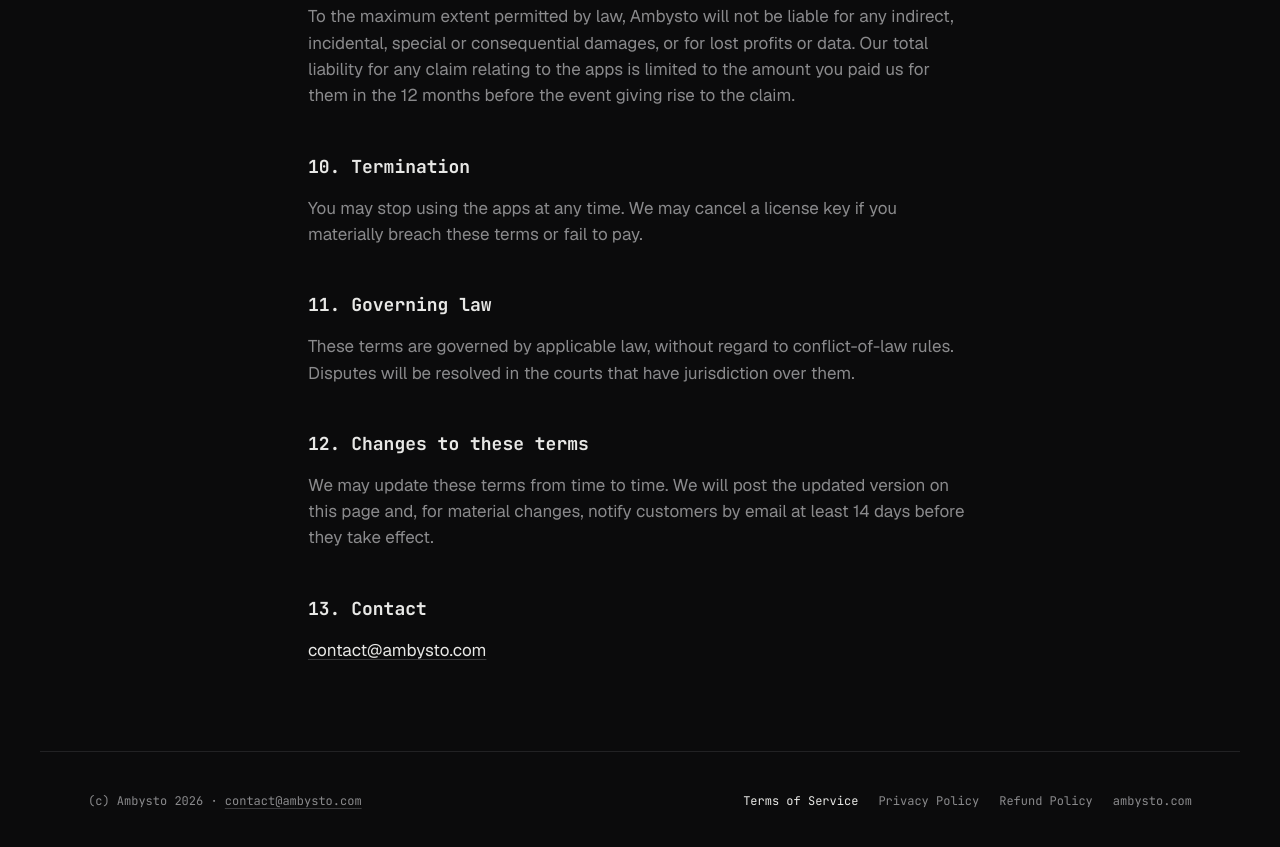
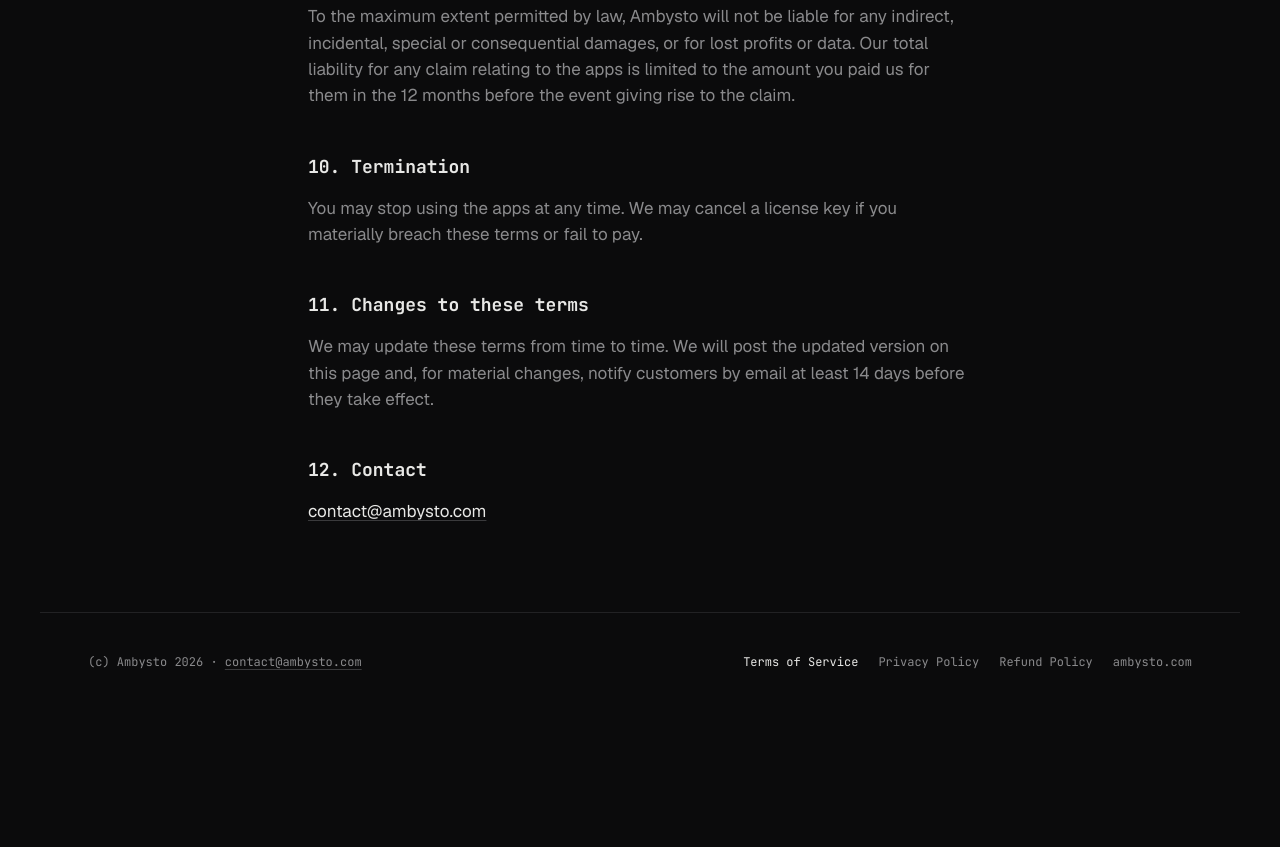
Before and after one commit to ambysto/ambysto-kit, a plain HTML site: page site/terms.html in a window 1280 px wide. Shown: the part 2069-2916 px from the top of the page. After the commit the page ends 2797 px from the top, so only its background shows below. Drawn offline with Linux system fonts and the light colour scheme.

Commit message:
chore(site): drop governing-law section from terms

```diff
--- a/site/terms.html
+++ b/site/terms.html
@@ -62,13 +62,10 @@
   <h2>10. Termination</h2>
   <p>You may stop using the apps at any time. We may cancel a license key if you materially breach these terms or fail to pay.</p>
 
-  <h2>11. Governing law</h2>
-  <p>These terms are governed by applicable law, without regard to conflict-of-law rules. Disputes will be resolved in the courts that have jurisdiction over them.</p>
-
-  <h2>12. Changes to these terms</h2>
+  <h2>11. Changes to these terms</h2>
   <p>We may update these terms from time to time. We will post the updated version on this page and, for material changes, notify customers by email at least 14 days before they take effect.</p>
 
-  <h2>13. Contact</h2>
+  <h2>12. Contact</h2>
   <p class="addr"><a href="mailto:contact@ambysto.com">contact@ambysto.com</a></p>
 </main>
 
```
